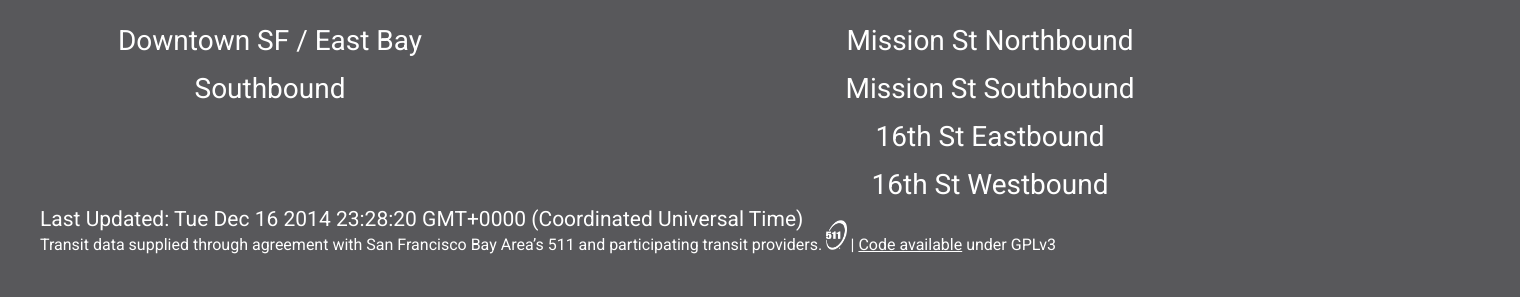
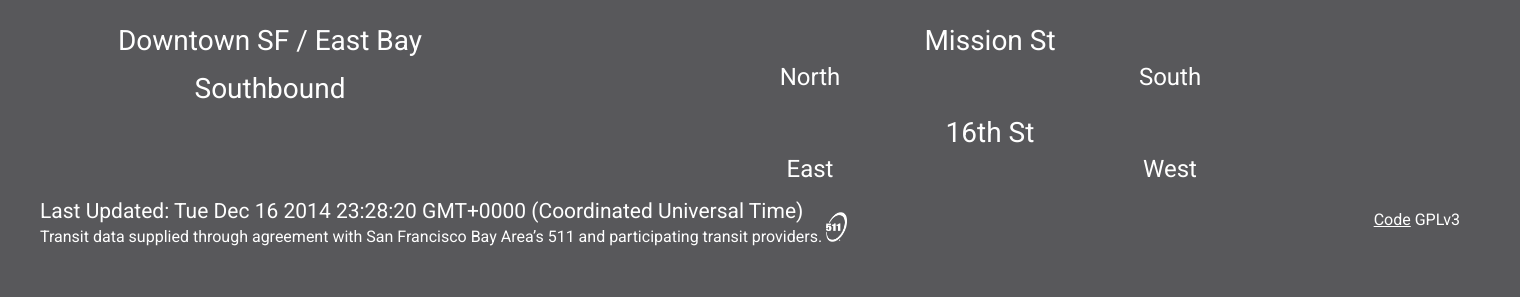
Before and after one commit to jlev/arrival-time, a Flask app: page /aspiration in a window 1520 px wide; the page is wider, and only the part inside the window is pictured. Shown: the part 123-420 px from the top of that part. Run offline with Flask 2, Linux system fonts and the light colour scheme; some libraries are stand-ins or nearby versions.

Commit message:
muni two-col layout

```diff
--- a/static/styles/style.css
+++ b/static/styles/style.css
@@ -36,6 +36,11 @@ h3 {
   clear: left;
   margin-top: 10px;
   margin-bottom: 10px;
+}
+h4 {
+  font-size: 24;
+  text-align: center;
+  margin-bottom: 5px;
 }
 ul {
   font-size: 35;
@@ -251,20 +256,6 @@ ul.routes.Broadway .departures {
   margin: 0 10px;
   margin-left: -10px;
 }
-ul.routes.SF-MUNI {
-  display: block;
-  width: 740px;
-  margin: 0 -10px;
-  *zoom: 1;
-}
-ul.routes.SF-MUNI:before,
-ul.routes.SF-MUNI:after {
-  content: "";
-  display: table;
-}
-ul.routes.SF-MUNI:after {
-  clear: both;
-}
 ul.routes.SF-MUNI li {
   display: inline;
   float: left;
@@ -278,6 +269,44 @@ ul.routes.SF-MUNI .stopname {
   margin: 0 10px;
   margin: 0;
   background-color: #C51153;
+}
+.two-col {
+  display: block;
+  width: 740px;
+  margin: 0 -10px;
+  *zoom: 1;
+}
+.two-col:before,
+.two-col:after {
+  content: "";
+  display: table;
+}
+.two-col:after {
+  clear: both;
+}
+.two-col .col-one {
+  display: inline;
+  float: left;
+  width: 340px;
+  margin: 0 10px;
+}
+.two-col .col-one .stopname {
+  display: inline;
+  float: left;
+  width: 100px;
+  margin: 0 10px;
+}
+.two-col .col-two {
+  display: inline;
+  float: left;
+  width: 340px;
+  margin: 0 10px;
+}
+.two-col .col-two .stopname {
+  display: inline;
+  float: left;
+  width: 100px;
+  margin: 0 10px;
 }
 #lastupdated {
   display: inline;
--- a/static/styles/style.less
+++ b/static/styles/style.less
@@ -37,6 +37,12 @@ h3 {
   clear: left;
   margin-top:10px;
   margin-bottom:10px;
+}
+
+h4 {
+  font-size: 24;
+  text-align: center;
+  margin-bottom: 5px;
 }
 
 ul {
@@ -183,7 +189,7 @@ ul.routes {
 	}
 
   &.SF-MUNI {
-    .row(6);
+    //.row(6);
 
     li {
       .column(3, 6);
@@ -195,7 +201,24 @@ ul.routes {
       background-color:#C51153;
     }
   }
+}
 
+//
+.two-col {
+  .row(6);
+
+  .col-one {
+    .column(3);
+    .stopname{
+      .column(1);
+    }
+  }
+  .col-two{
+    .column(3);
+    .stopname{
+      .column(1);
+    }
+  }
 }
 
 #lastupdated {
--- a/templates/aspiration.html
+++ b/templates/aspiration.html
@@ -57,15 +57,7 @@ $(document).ready(function() {
 });
 </script>
 <style>
-    /* rainbow! */
-    ul.routes.BART li.DalyCity .stopName {
-        background: repeating-linear-gradient( to right,
-          #EB212E, #EB212E 60px,
-          #F9E233 60px, #F9E233 120px,
-          #1DB0ED 120px, #1DB0ED 180px,
-          #52B74F 180px, #52B74F
-        );
-    }
+    .code { float: right; }
 </style>
 {% endblock %}
 
@@ -93,20 +85,35 @@ $(document).ready(function() {
         </div>
 
         <div class="right">
-            <h3>Mission St Northbound</h3>
-            <ul class="routes SF-MUNI North"></ul>
+            <h3>Mission St</h3>
 
-            <h3>Mission St Southbound</h3>
-            <ul class="routes SF-MUNI South"></ul>
+            <div class="two-col">
+                <div class="col-one">
+                    <h4>North</h4>
+                    <ul class="routes SF-MUNI North"></ul>
+                </div>
 
-            <h3>16th St Eastbound</h3>
-            <ul class="routes SF-MUNI East"></ul>
+                <div class="col-two">
+                    <h4>South</h4>
+                    <ul class="routes SF-MUNI South"></ul>
+                </div>
+            </div>
 
-            <h3>16th St Westbound</h3>
-            <ul class="routes SF-MUNI West"></ul>
+
+            <h3>16th St</h3>
+            <div class="two-col">
+                <div class="col-one">
+                    <h4>East</h4>
+                    <ul class="routes SF-MUNI East"></ul>
+                </div>
+                <div class="col-two">
+                    <h4>West</h4>
+                    <ul class="routes SF-MUNI West"></ul>
+                </div>
+            </div>
         </div>
 {% endblock %}
 
 {% block extra_attr %}
-| <a href="http://github.com/jlev/arrival-time">Code available</a> under GPLv3</div>
+<div class="code"><a href="http://github.com/jlev/arrival-time">Code</a> GPLv3</div>
 {% endblock %}
```
